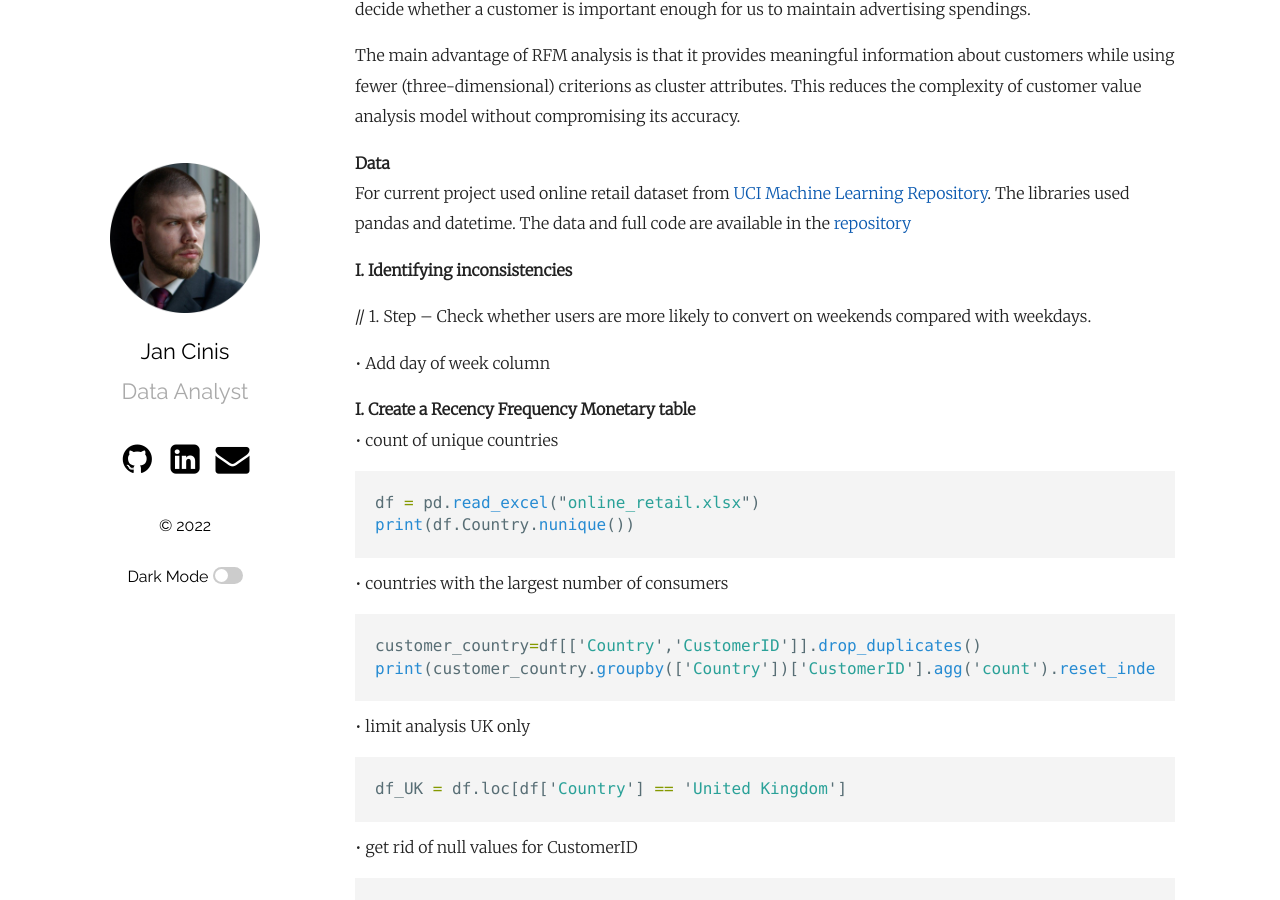
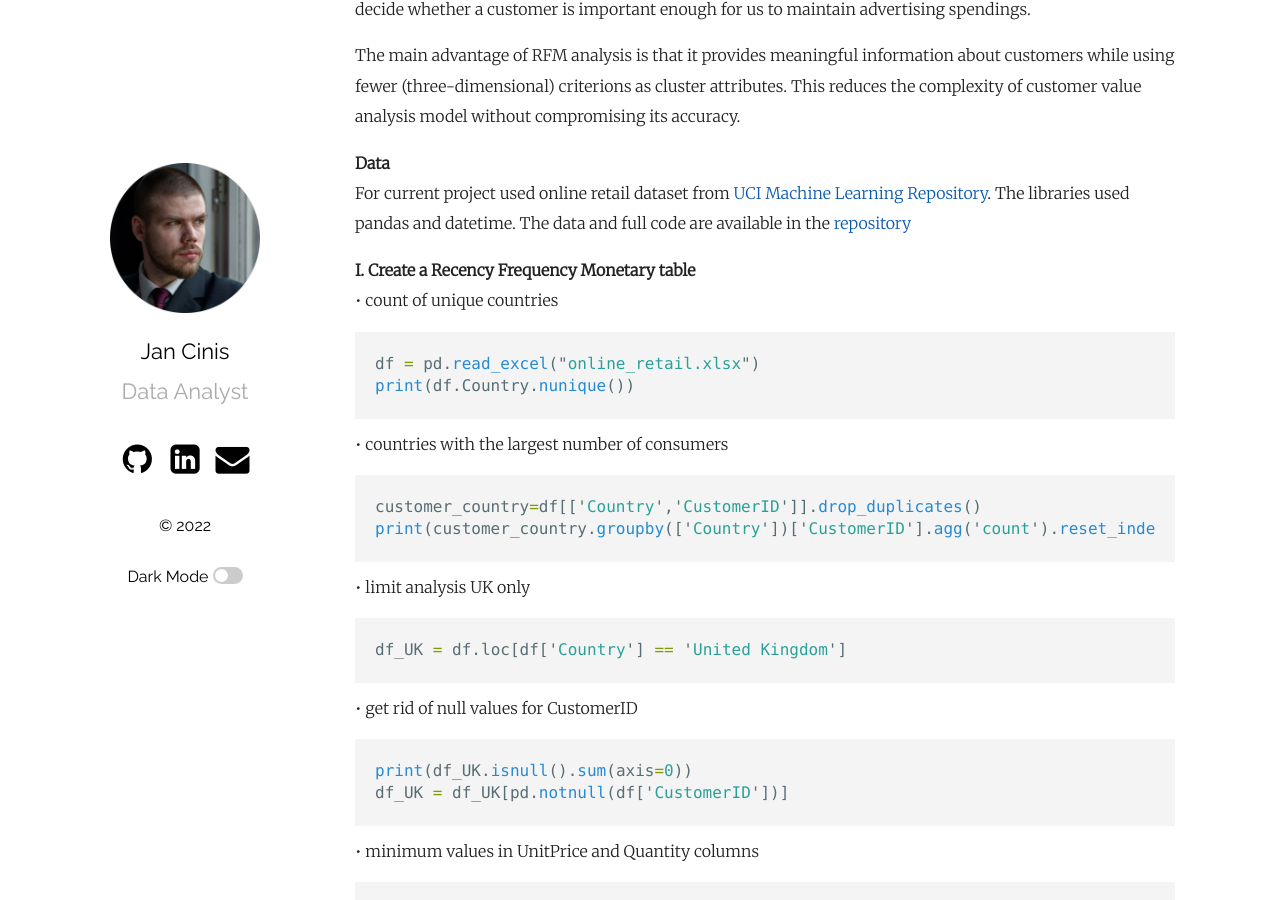
Before and after one commit to JanCinis/jancinis.github.io, a Jekyll site: the page built from _posts/2022-06-13-post_02.markdown, in a window 1280 px wide and 900 px high, scrolled down 658 px. Built offline with Jekyll 4.4.1, drawn with Linux system fonts in a browser that asks for light colours.

Commit message:
removed old text

```diff
--- a/_posts/2022-06-13-post_02.markdown
+++ b/_posts/2022-06-13-post_02.markdown
@@ -17,12 +17,6 @@ The main advantage of RFM analysis is that it provides meaningful information ab
 
 **Data**
 For current project used online retail dataset from <a href="http://archive.ics.uci.edu/ml/datasets/online+retail" target="_blank">UCI Machine Learning Repository</a>. The libraries used pandas and datetime. The data and full code are available in the <a href="www.google.com" target="_blank">repository</a>
-
-**I. Identifying inconsistencies**
-
-// 1. Step – Check whether users are more likely to convert on weekends compared with weekdays.
-
-• Add day of week column
 
 **I. Create a Recency Frequency Monetary table**
 • count of unique countries
```
